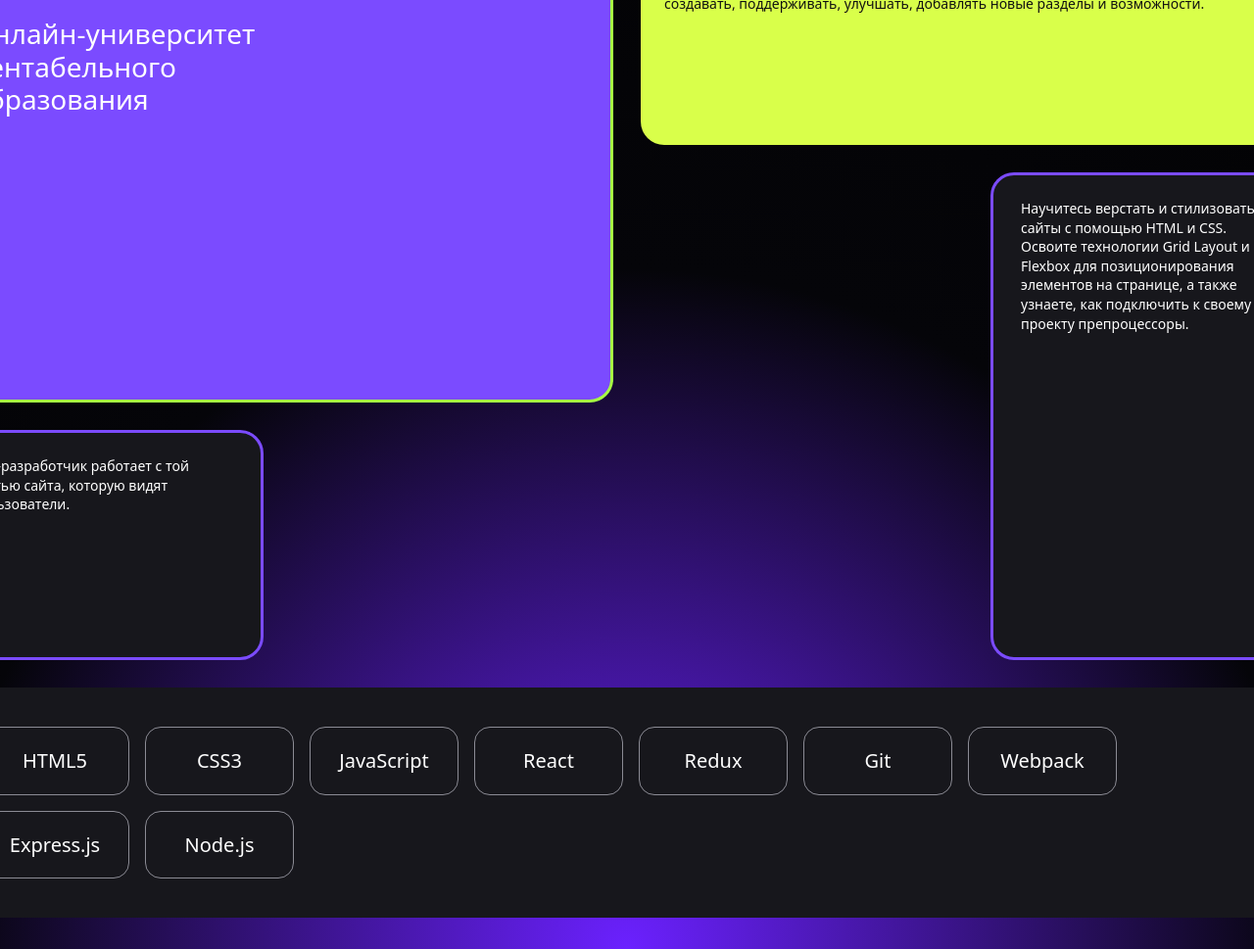
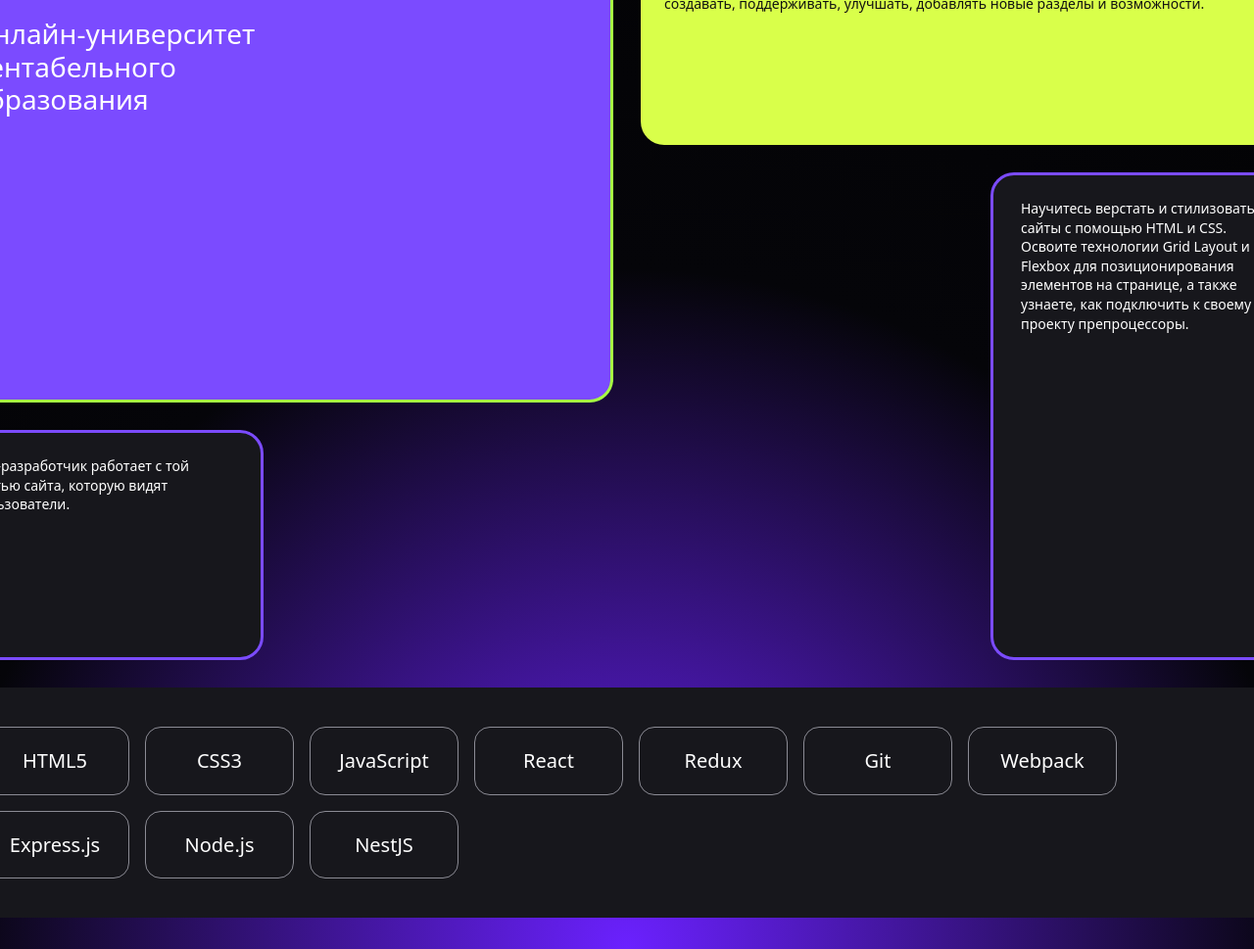
Before and after one commit to jusstes/git-workshop1, a website built with webpack: page grid.html in a window 1280 px wide. Shown: the part 119-1088 px from the top of the page at 98% size. Built offline with nearby package versions, Linux system fonts and the light colour scheme.

Commit message:
добавили новый скилл

```diff
--- a/css/css.css
+++ b/css/css.css
@@ -35,6 +35,7 @@
   grid-area: fourth;
 }
 
+
 .matrix__item_type_merged {
   grid-area: merged;
 }
--- a/grid.html
+++ b/grid.html
@@ -168,6 +168,7 @@
         <div class="skill-pill">Webpack</div>
         <div class="skill-pill">Express.js</div>
         <div class="skill-pill">Node.js</div>
+        <div class="skill-pill">NestJS</div>
     </section>
 
 </div>
```
